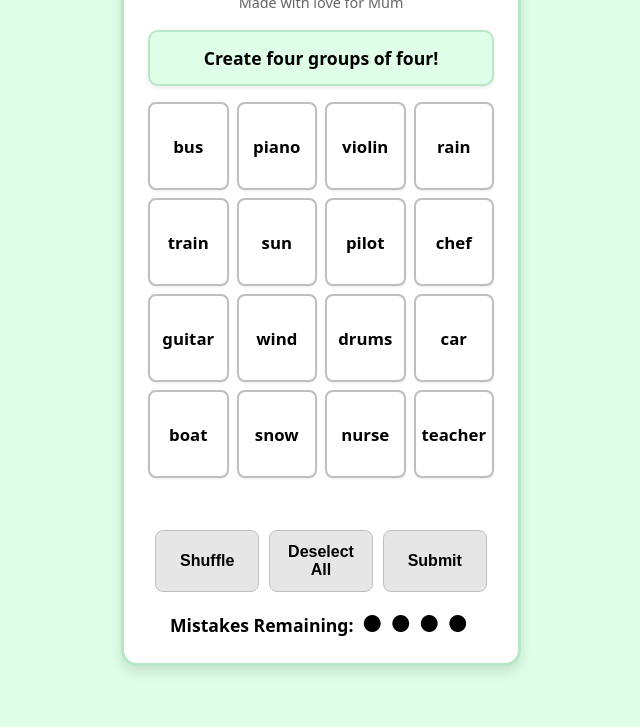
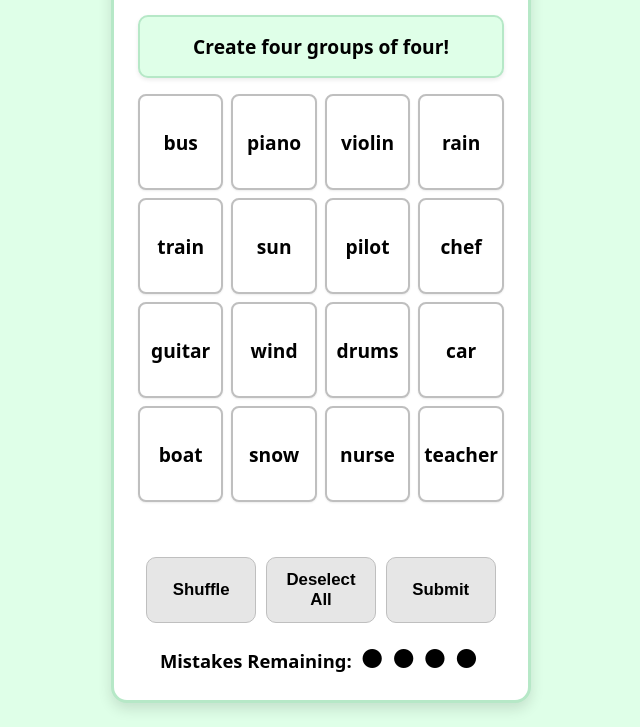
Before and after one commit to keanephil-jpg/Connections.html, a plain HTML site: page index.html in a window 1280 px wide. Shown: the part 144-871 px from the top of the page, without its empty margins (319-959 px from the left). Drawn offline with Linux system fonts and the light colour scheme.

Commit message:
Update index.html

```diff
--- a/index.html
+++ b/index.html
@@ -4,17 +4,33 @@
   <meta charset="UTF-8" />
   <title>Connections for Mum</title>
 
+  <!-- iPad / mobile friendly -->
+  <meta name="viewport" content="width=device-width, initial-scale=1, maximum-scale=1">
+  <meta name="apple-mobile-web-app-capable" content="yes">
+  <meta name="apple-mobile-web-app-status-bar-style" content="default">
+  <meta name="apple-mobile-web-app-title" content="Connections">
+  <meta name="theme-color" content="#dfffe8">
+
+  <!-- Home-screen icon -->
+  <link rel="apple-touch-icon" href="icon.png">
+
   <style>
+    html {
+      -webkit-text-size-adjust: 100%;
+    }
+
     body {
       font-family: system-ui, -apple-system, BlinkMacSystemFont, "Segoe UI", sans-serif;
       background: #dfffe8;
-      padding: 40px 0;
+      padding: 24px 0;
+      margin: 0;
       display: flex;
       justify-content: center;
     }
 
     #game-container {
-      width: 400px;
+      width: 100%;
+      max-width: 420px;
       background: white;
       padding: 24px;
       border-radius: 16px;
@@ -22,17 +38,18 @@
       box-shadow: 0 6px 14px rgba(0,0,0,0.12);
       box-sizing: border-box;
       text-align: center;
+      margin: 0 12px;
     }
 
     #title {
-      font-size: 1.8rem;
+      font-size: 2rem;
       font-weight: 800;
       margin-bottom: 4px;
       color: #222;
     }
 
     #subtitle {
-      font-size: 0.9rem;
+      font-size: 1rem;
       color: #666;
       margin-bottom: 18px;
     }
@@ -40,9 +57,9 @@
     #instruction {
       background: #dfffe8;
       border: 2px solid #b6e8c7;
-      padding: 14px;
+      padding: 16px;
       border-radius: 10px;
-      font-size: 1.1rem;
+      font-size: 1.2rem;
       font-weight: 700;
       margin-bottom: 16px;
       box-shadow: 0 2px 4px rgba(0,0,0,0.08);
@@ -58,8 +75,8 @@
     .tile {
       background: #ffffff;
       border: 2px solid #bfbfbf;
-      height: 88px;
-      font-size: 1.05rem;
+      height: 96px;
+      font-size: 1.2rem;
       font-weight: 600;
       border-radius: 8px;
       cursor: pointer;
@@ -70,6 +87,7 @@
       box-sizing: border-box;
       transition: background 0.15s, border-color 0.15s, transform 0.15s;
       box-shadow: 0 1px 2px rgba(0,0,0,0.08);
+      padding: 4px;
     }
 
     .tile:hover {
@@ -87,8 +105,8 @@
 
     #message {
       text-align: center;
-      font-size: 1.05rem;
-      margin-top: 10px;
+      font-size: 1.1rem;
+      margin-top: 12px;
       min-height: 1.4em;
     }
 
@@ -97,16 +115,18 @@
       justify-content: center;
       gap: 10px;
       margin-top: 18px;
+      flex-wrap: wrap;
     }
 
     button {
       padding: 12px 16px;
-      font-size: 1rem;
-      border-radius: 8px;
+      font-size: 1.05rem;
+      border-radius: 10px;
       border: 1px solid #bfbfbf;
       cursor: pointer;
       background: #e6e6e6;
       width: 30%;
+      min-width: 90px;
       font-weight: 600;
       transition: background 0.15s;
     }
@@ -116,7 +136,7 @@
     }
 
     #new-game-btn {
-      margin-top: 14px;
+      margin-top: 16px;
       width: 100%;
       display: none;
       background: #b7e3b7;
@@ -125,13 +145,13 @@
 
     #mistakes {
       text-align: center;
-      margin-top: 16px;
-      font-size: 1.1rem;
+      margin-top: 18px;
+      font-size: 1.15rem;
       font-weight: 600;
     }
 
     .mistake-dot {
-      font-size: 1.4rem;
+      font-size: 1.6rem;
       margin: 0 4px;
     }
 
@@ -148,12 +168,12 @@
     }
 
     .solved-title {
-      font-size: 1rem;
+      font-size: 1.05rem;
       margin-bottom: 4px;
     }
 
     .solved-words {
-      font-size: 0.9rem;
+      font-size: 0.95rem;
     }
 
     /* Difficulty colours */
@@ -186,6 +206,26 @@
     }
 
     .slide-in { animation: slideIn 0.35s ease-out; }
+
+    /* Small-screen tweaks (older iPads / portrait) */
+    @media (max-width: 600px) {
+      body {
+        padding: 16px 0;
+      }
+
+      #game-container {
+        padding: 20px;
+      }
+
+      .tile {
+        height: 90px;
+        font-size: 1.15rem;
+      }
+
+      button {
+        font-size: 1rem;
+      }
+    }
   </style>
 </head>
 
@@ -217,10 +257,8 @@
   </div>
 
 </div>
-</div> <!-- end of #game-container -->
 
 <script>
-
   const puzzles = [
     {
       id: "P1",
@@ -232,7 +270,6 @@
         { name: "TOOLS",   words: ["hammer", "saw", "drill", "wrench"], difficulty: "purple" }
       ]
     },
-
     {
       id: "PX8",
       name: "Things You Can Hold, Things You Can Lose, Things You Can Miss, Things You Can Save",
@@ -243,7 +280,6 @@
         { name: "THINGS YOU CAN SAVE", words: ["money", "file", "seat", "time"], difficulty: "purple" }
       ]
     },
-
     {
       id: "P2",
       name: "Colours, Animals, Drinks, Shapes",
@@ -254,7 +290,6 @@
         { name: "SHAPES",  words: ["circle", "square", "triangle", "oval"], difficulty: "purple" }
       ]
     },
-
     {
       id: "P3",
       name: "Weather, Music, Transport, Jobs",
@@ -284,9 +319,7 @@
         { name: "WEAR", words: ["scarf", "helmet", "boots", "gloves"], difficulty: "blue" },
         { name: "OPEN", words: ["door", "email", "account", "window"], difficulty: "purple" }
       ]
-},
-
-
+    }
   ];
 
   let categories = [];
@@ -513,6 +546,5 @@
   init();
 </script>
 
-
 </body>
 </html>
```
Lines whose indentation alone changed are shown as unchanged.
